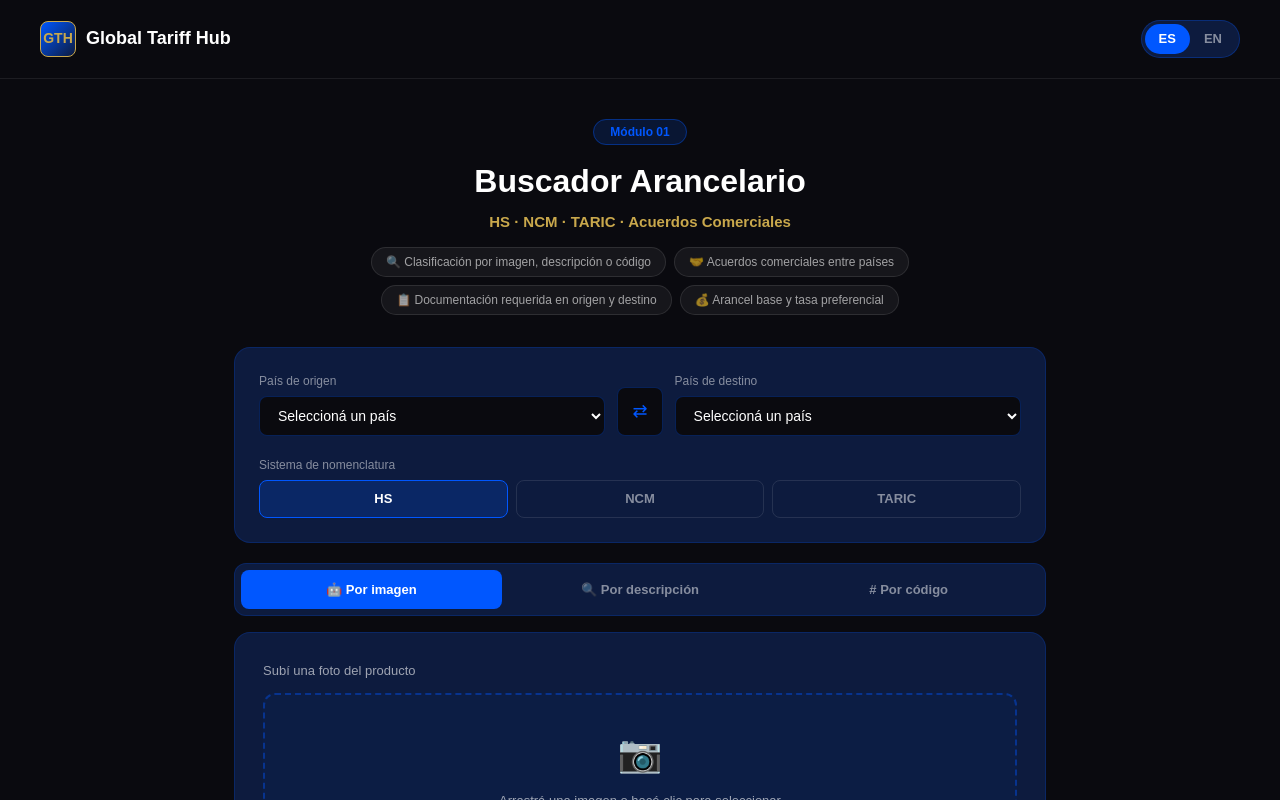
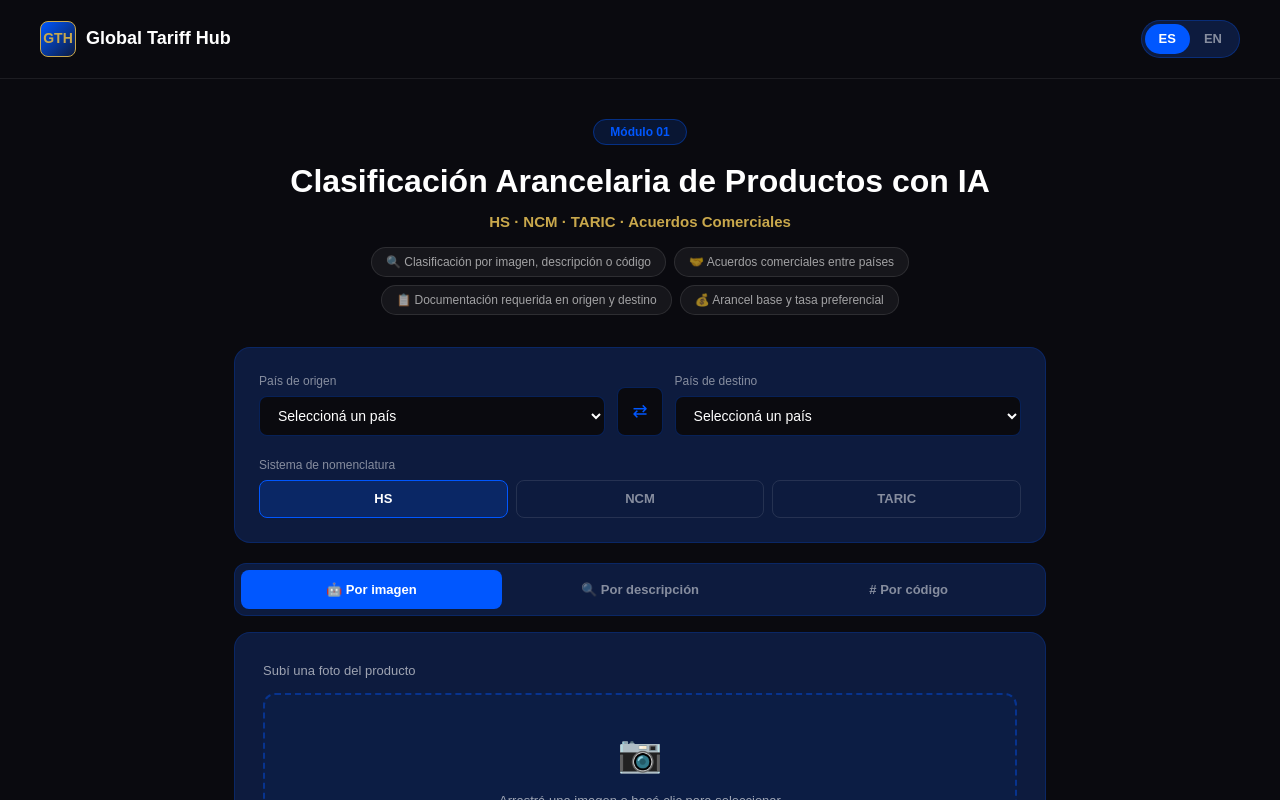
Before and after one commit to Amver8560/globaltariffhub-v2, a Next.js app: page /modulo01 in a window 1280 px wide. Shown: the top 800 px of the page. Built offline with nearby package versions, Linux system fonts and the light colour scheme.

Commit message:
Actualiza título módulo 01: Clasificación Arancelaria de Productos con IA
Home y módulo 01 actualizados en ES y EN.

Co-Authored-By: Claude Sonnet 4.6 <noreply@anthropic.com>

```diff
--- a/app/modulo01/page.tsx
+++ b/app/modulo01/page.tsx
@@ -16,7 +16,7 @@ const SYSTEMS = ["HS", "NCM", "TARIC"];
 
 const t = {
   es: {
-    title: "Buscador Arancelario",
+    title: "Clasificación Arancelaria de Productos con IA",
     subtitle: "HS · NCM · TARIC · Acuerdos Comerciales",
     origin: "País de origen",
     destination: "País de destino",
@@ -54,7 +54,7 @@ const t = {
     error_general: "Error al procesar. Intentá de nuevo.",
   },
   en: {
-    title: "Tariff Search",
+    title: "AI-Powered Product Tariff Classification",
     subtitle: "HS · NCM · TARIC · Trade Agreements",
     origin: "Country of origin",
     destination: "Destination country",
--- a/app/page.tsx
+++ b/app/page.tsx
@@ -60,7 +60,7 @@ const T = {
     modules_title: "Cuatro módulos. Una sola plataforma.",
     modules: [
       { icon:"📷", color:C.blueBright, colorBg:"rgba(59,130,246,0.12)", colorBorder:"rgba(59,130,246,0.3)",
-        title:"Clasificación Inteligente de Productos",
+        title:"Clasificación Arancelaria de Productos con IA",
         question:"¿Qué impuestos paga este producto?",
         desc:"Sacá una foto o describí el producto. La IA te dice qué impuestos aplican, qué documentos necesitás y si hay algún beneficio que te permita pagar menos — sin necesitar saber nada de aduanas.",
         tags:["HS Code","NCM Mercosur","TARIC Europa","Acuerdos Comerciales"] },
```
